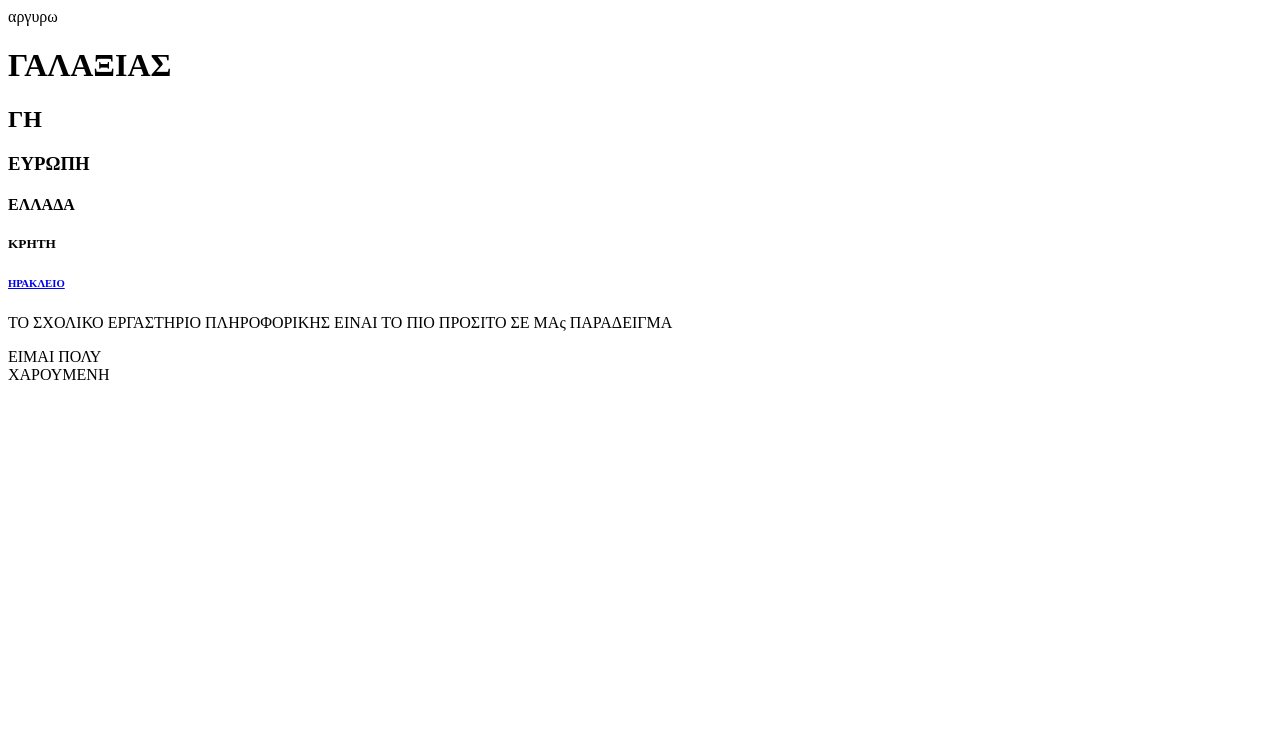
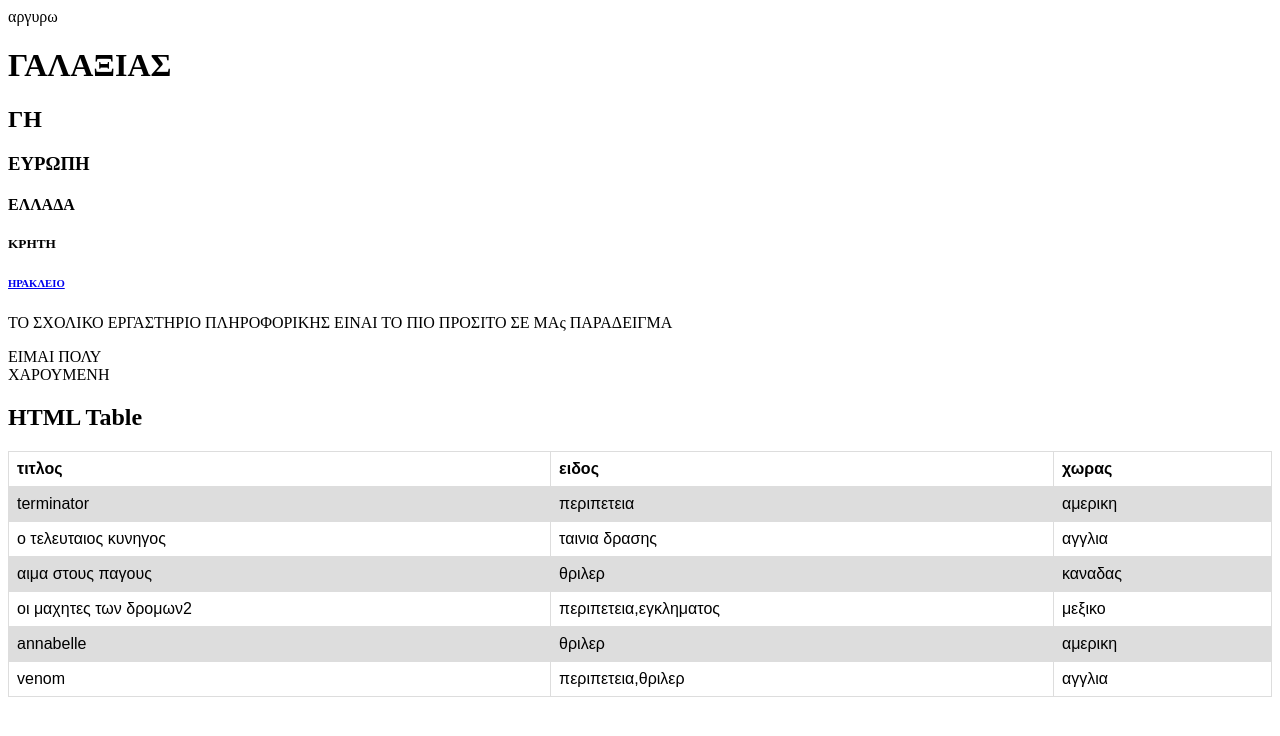
Before and after one commit to argyrolioga/argyrolioga.github.io, a plain HTML site: page index.html in a window 1280 px wide. Drawn offline with Linux system fonts and the light colour scheme.

Commit message:
Update index.html

```diff
--- a/index.html
+++ b/index.html
@@ -14,3 +14,67 @@
 <P>ΕΙΜΑΙ ΠΟΛΥ<BR> ΧΑΡΟΥΜΕΝΗ</P>
 </body>
 </html>
+	<html>
+<head>
+<style>
+table {
+  font-family: arial, sans-serif;
+  border-collapse: collapse;
+  width: 100%;
+}
+
+td, th {
+  border: 1px solid #dddddd;
+  text-align: left;
+  padding: 8px;
+}
+
+tr:nth-child(even) {
+  background-color: #dddddd;
+}
+</style>
+</head>
+<body>
+
+<h2>HTML Table</h2>
+
+<table>
+  <tr>
+    <th>τιτλος</th>
+    <th>ειδος</th>
+    <th>χωρας</th>
+  </tr>
+  <tr>
+    <td>terminator</td>
+    <td>περιπετεια</td>
+    <td>αμερικη</td>
+  </tr>
+  <tr>
+    <td>ο τελευταιος κυνηγος</td>
+    <td>ταινια δρασης</td>
+    <td>αγγλια</td>
+  </tr>
+  <tr>
+    <td>αιμα στους παγους</td>
+    <td>θριλερ</td>
+    <td>καναδας</td>
+  </tr>
+  <tr>
+    <td>οι μαχητες των δρομων2</td>
+    <td>περιπετεια,εγκληματος</td>
+    <td>μεξικο</td>
+  </tr>
+  <tr>
+    <td>annabelle</td>
+    <td>θριλερ</td>
+    <td>αμερικη</td>
+  </tr>
+  <tr>
+    <td>venom</td>
+    <td>περιπετεια,θριλερ</td>
+    <td>αγγλια</td>
+  </tr>
+</table>
+
+</body>
+</html>
```
